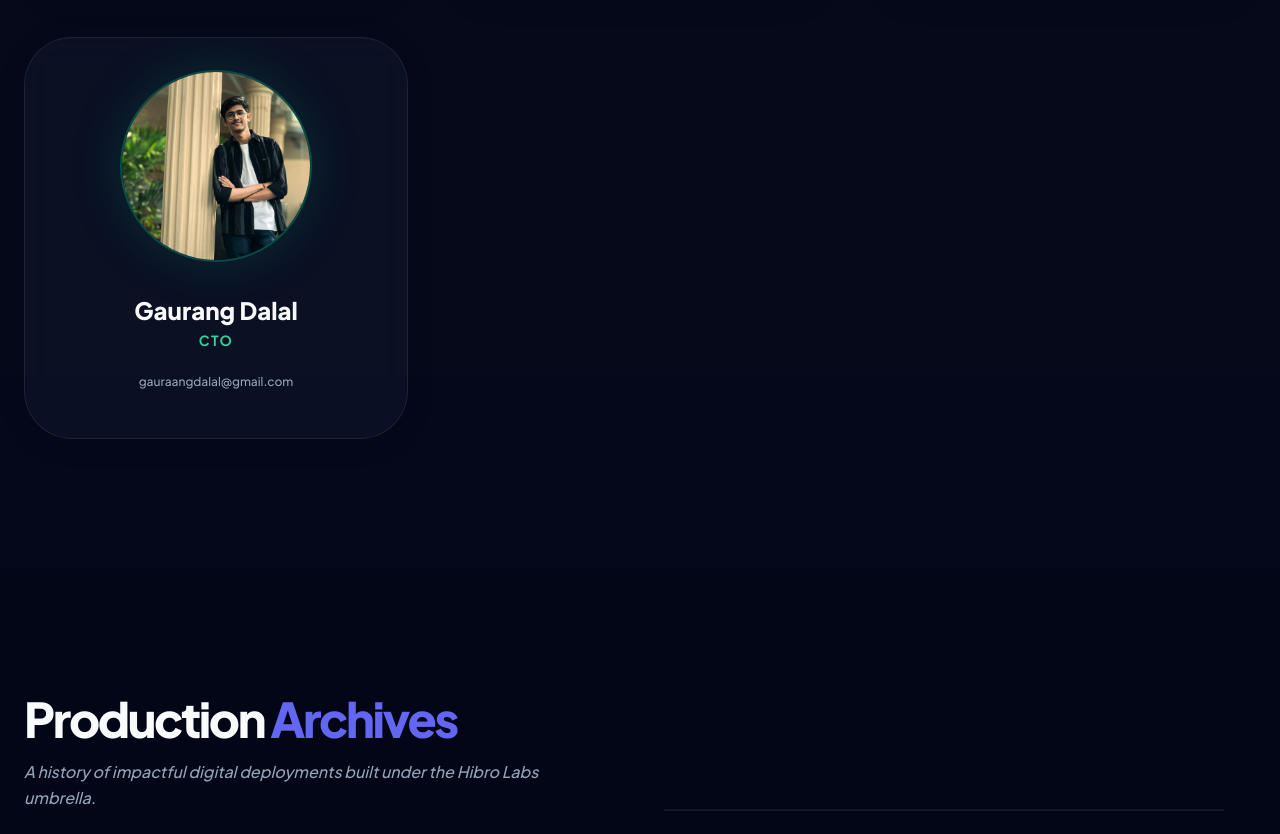
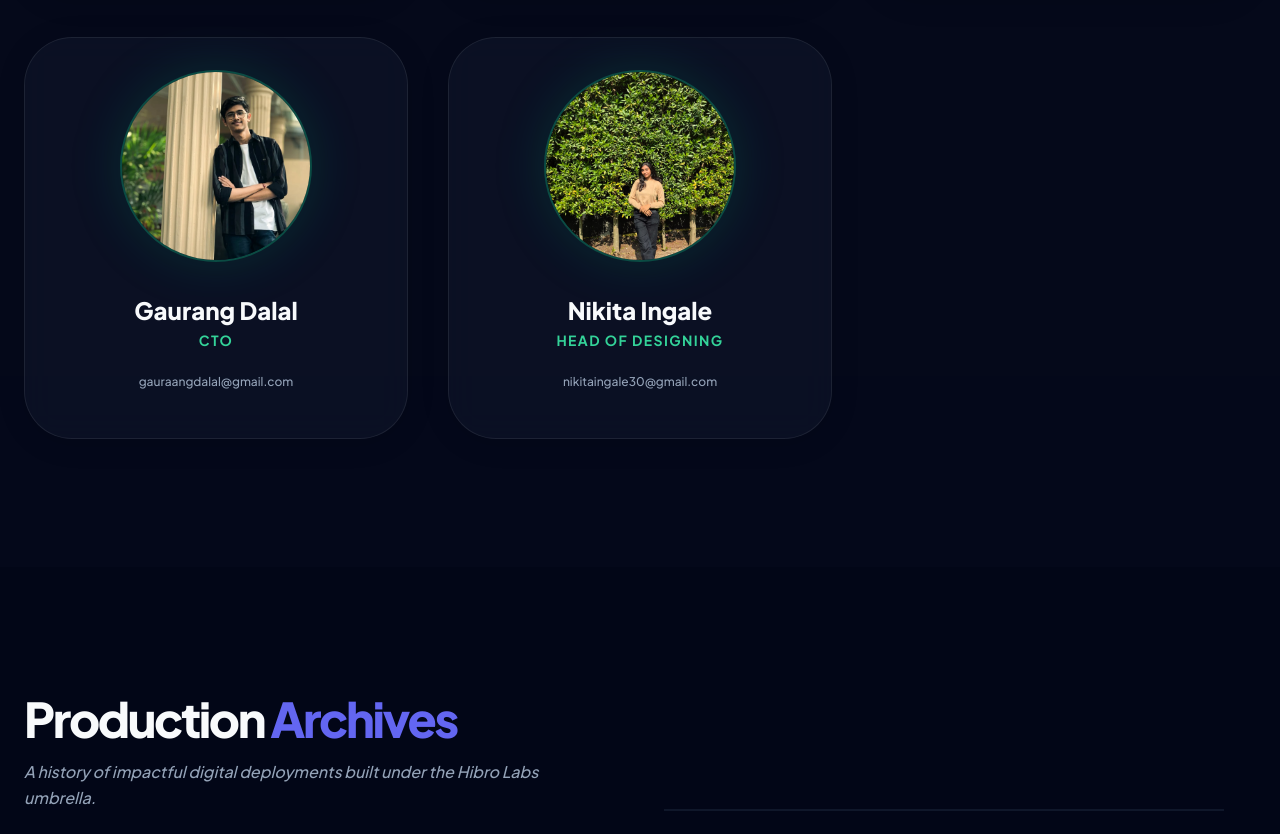
Before and after one commit to yadneshsaindane7-boop/hibro-labs-production, a plain HTML site: page index.html in a window 1280 px wide. Shown: the part 2165-2999 px from the top of the page. Drawn offline with nearby package versions, Linux system fonts and the light colour scheme.

Commit message:
Update index.html

```diff
--- a/index.html
+++ b/index.html
@@ -250,6 +250,19 @@
                     <a href="mailto:gauraangdalal@gmail.com" class="text-slate-400 hover:text-white transition text-xs font-medium block mb-4">gauraangdalal@gmail.com</a>
                     <!-- Social Link Removed -->
                 </div>
+                <div class="glass-card p-8 rounded-[3rem] text-center hover-glow group">
+                    <div class="relative w-48 h-48 mx-auto mb-8">
+                        <div class="absolute inset-0 bg-emerald-600/20 rounded-full blur-xl group-hover:blur-2xl transition-all"></div>
+                        <div class="relative w-full h-full rounded-full overflow-hidden border-2 border-emerald-500/30 group-hover:border-emerald-500/60 transition-all">
+                            <!-- VP IMAGE: Replace 'src' below with your image file path or URL -->
+                            <img src="niks.jpeg" alt="Nikita Ingale" class="w-full h-full object-cover">
+                        </div>
+                    </div>
+                    <h3 class="text-2xl font-black mb-1">Nikita Ingale</h3>
+                    <p class="text-emerald-400 font-bold text-sm uppercase tracking-widest mb-6">Head Of Designing</p>
+                    <a href="nikitaingale30@gmail.com" class="text-slate-400 hover:text-white transition text-xs font-medium block mb-4">nikitaingale30@gmail.com</a>
+                    <!-- Social Link Removed -->
+                </div>
             </div>
         </div>
     </section>
```
